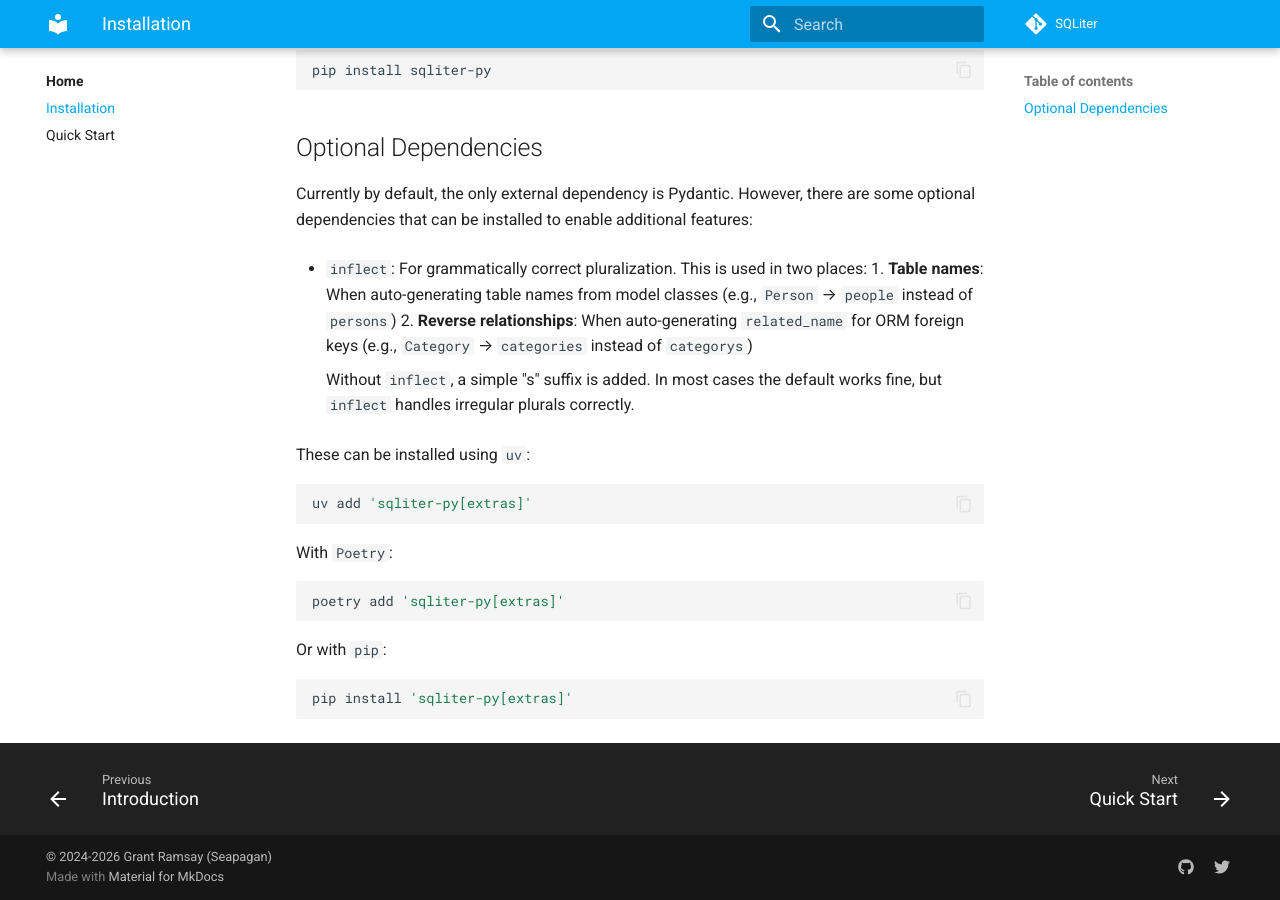
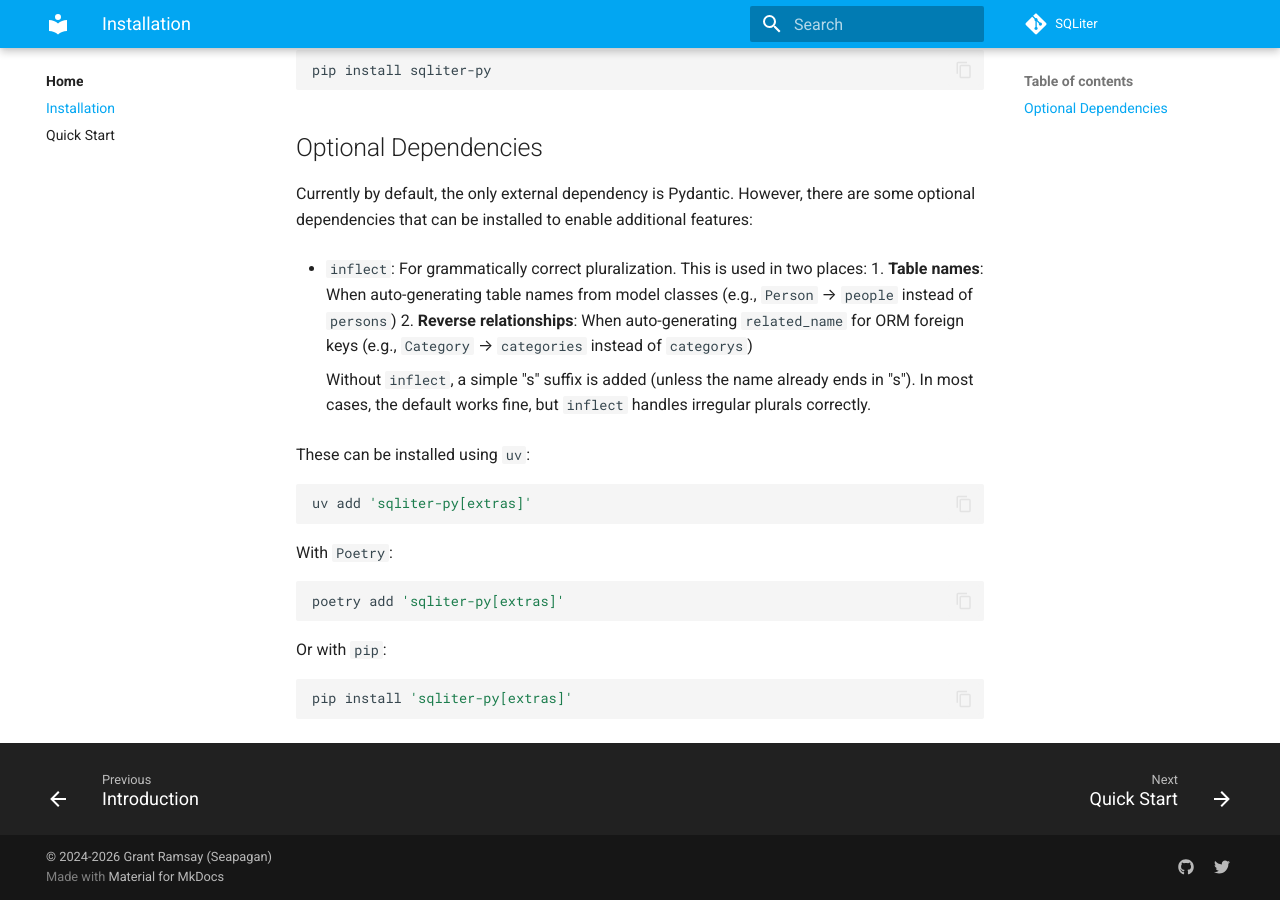
Before and after one commit to seapagan/sqliter-py, an MkDocs documentation site: the page built from docs/installation.md, in a window 1280 px wide and 900 px high, scrolled down 507 px. Built offline with MkDocs 1.6.1 and Material for MkDocs 9.7.7, drawn with Linux system fonts in a browser that asks for light colours; plug-ins that fetch from the network failed and are left out; comment, search, counter and statistics services are not loaded.

Commit message:
Clarify inflect fallback behavior and fix grammar in docs

```diff
--- a/docs/installation.md
+++ b/docs/installation.md
@@ -34,8 +34,9 @@ features:
     2. **Reverse relationships**: When auto-generating `related_name` for ORM
        foreign keys (e.g., `Category` → `categories` instead of `categorys`)
 
-  Without `inflect`, a simple "s" suffix is added. In most cases the default
-  works fine, but `inflect` handles irregular plurals correctly.
+  Without `inflect`, a simple "s" suffix is added (unless the name already ends
+  in "s"). In most cases, the default works fine, but `inflect` handles irregular
+  plurals correctly.
 
 These can be installed using `uv`:
 
```
